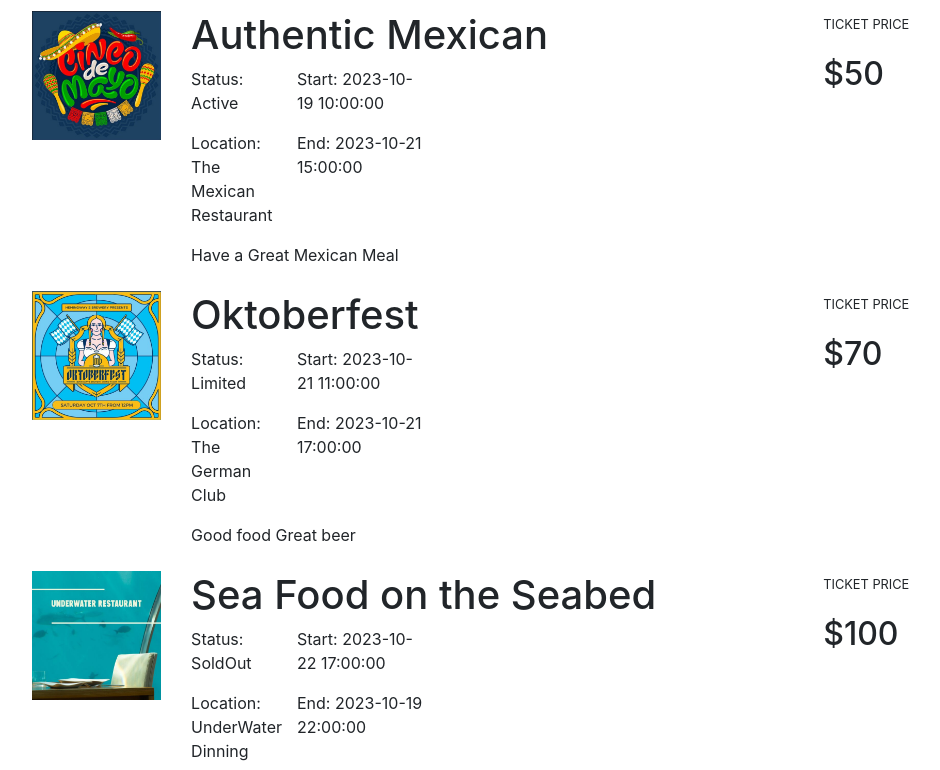
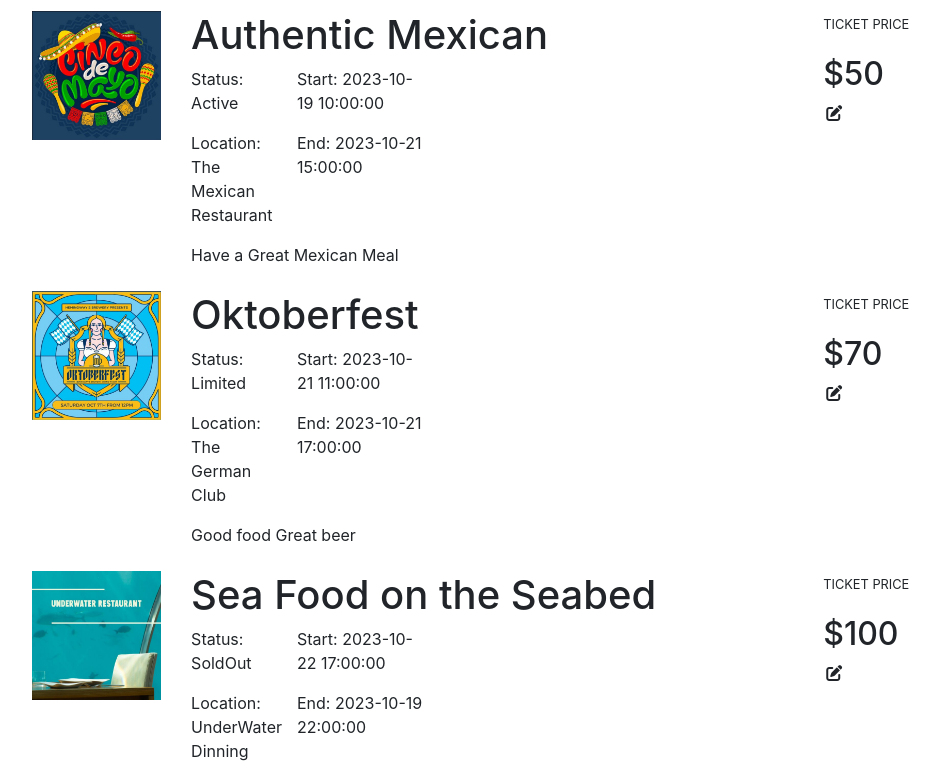
Before and after one commit to GStaines199/IAB207RWA44, a Flask app: template projectfile/website/templates/account/myevents.html in a window 1280 px wide. Shown: the part 895-1665 px from the top of the page, without its empty margins (253-1193 px from the left). Run offline with Flask 3, Linux system fonts and the light colour scheme; the template is opened without the code that fills it: values that come from a table or form of the project are taken from there, others are empty; some libraries are stand-ins or nearby versions.

Commit message:
small change

```diff
--- a/projectfile/website/templates/account/myevents.html
+++ b/projectfile/website/templates/account/myevents.html
@@ -69,6 +69,7 @@
                 <div class="row justify-content-center my-1">
                     <h2>${{userevents.ticketPrice}}</h2>
                 </div>
+                <i class="fa-solid fa-pen-to-square icon"></i>
 
             </div>
         </div>
```
